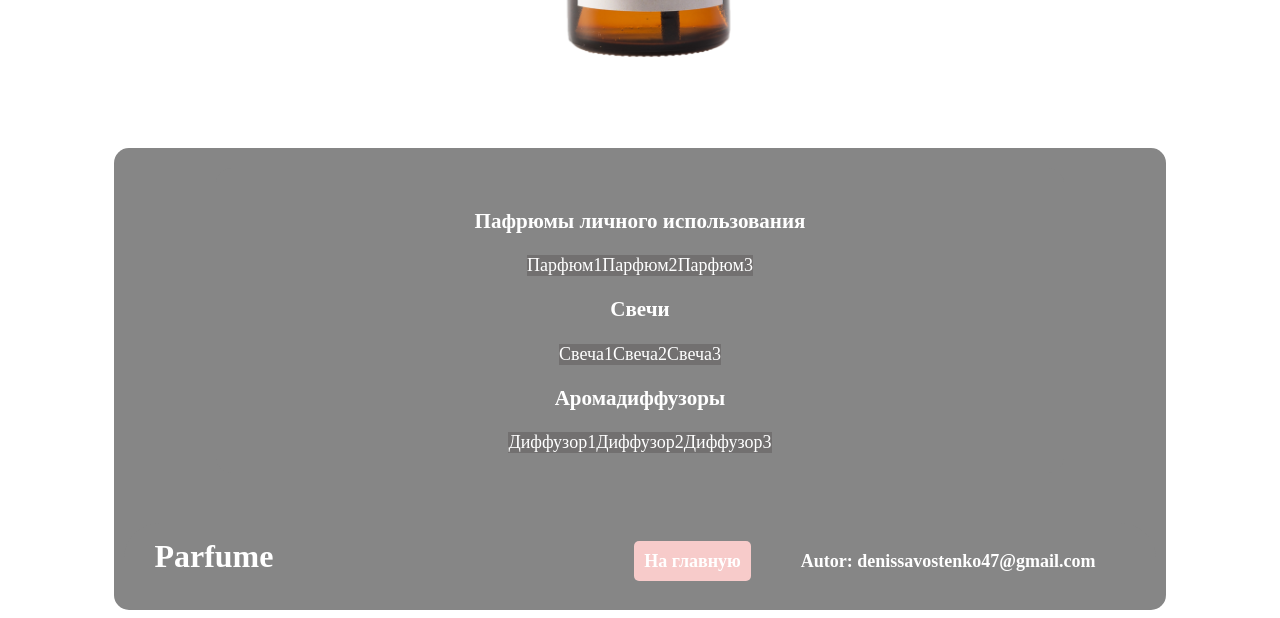
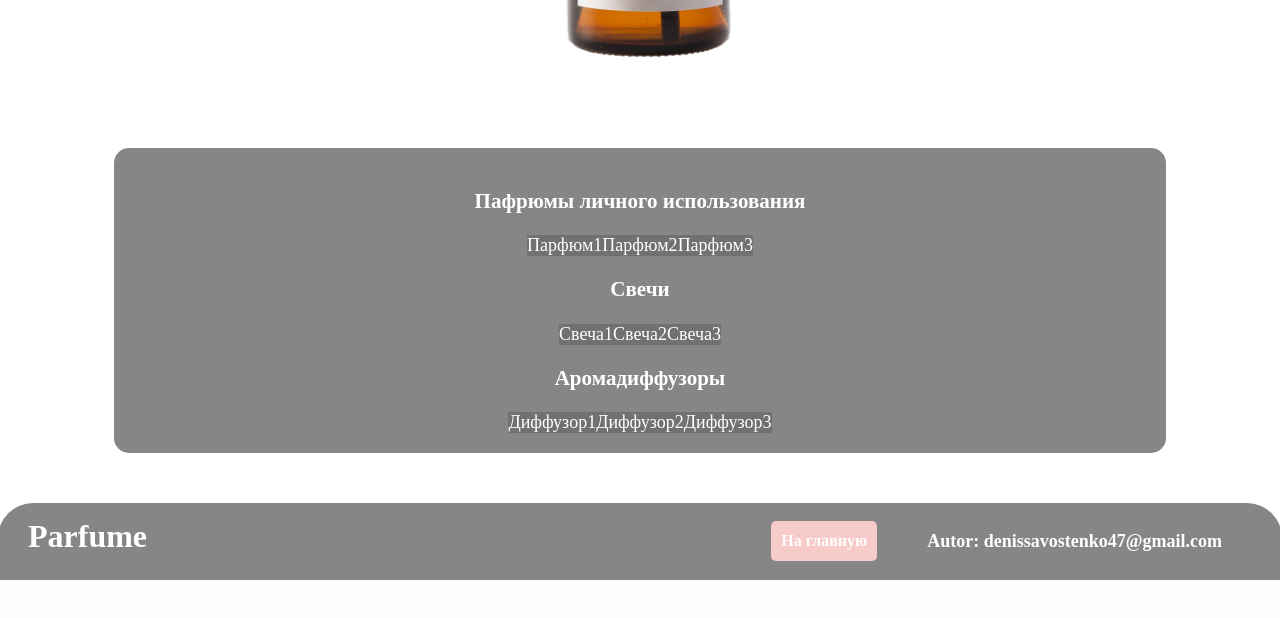
Before and after one commit to DenisSavostenko0858/php-parfume-shop, a PHP site: page / in a window 1280 px wide. Shown: the part 1052-1670 px from the top of the page. After the commit the page ends 1632 px from the top, so only its background shows below. Run offline with PHP 8.4, Linux system fonts and the light colour scheme.

Commit message:
hotfix style

```diff
--- a/index.php
+++ b/index.php
@@ -33,7 +33,6 @@
                 <li class="header-button"><a class="sub-color" href="/views/adminpanel.php">Перейдите в панель администратора</a></li>
             </div>
         <?php } ?>
-    <div class="container-body-main">
         <h3>Пафрюмы личного использования</h3>
         <div class="content-from-database">
             <div>Парфюм1</div>
```
